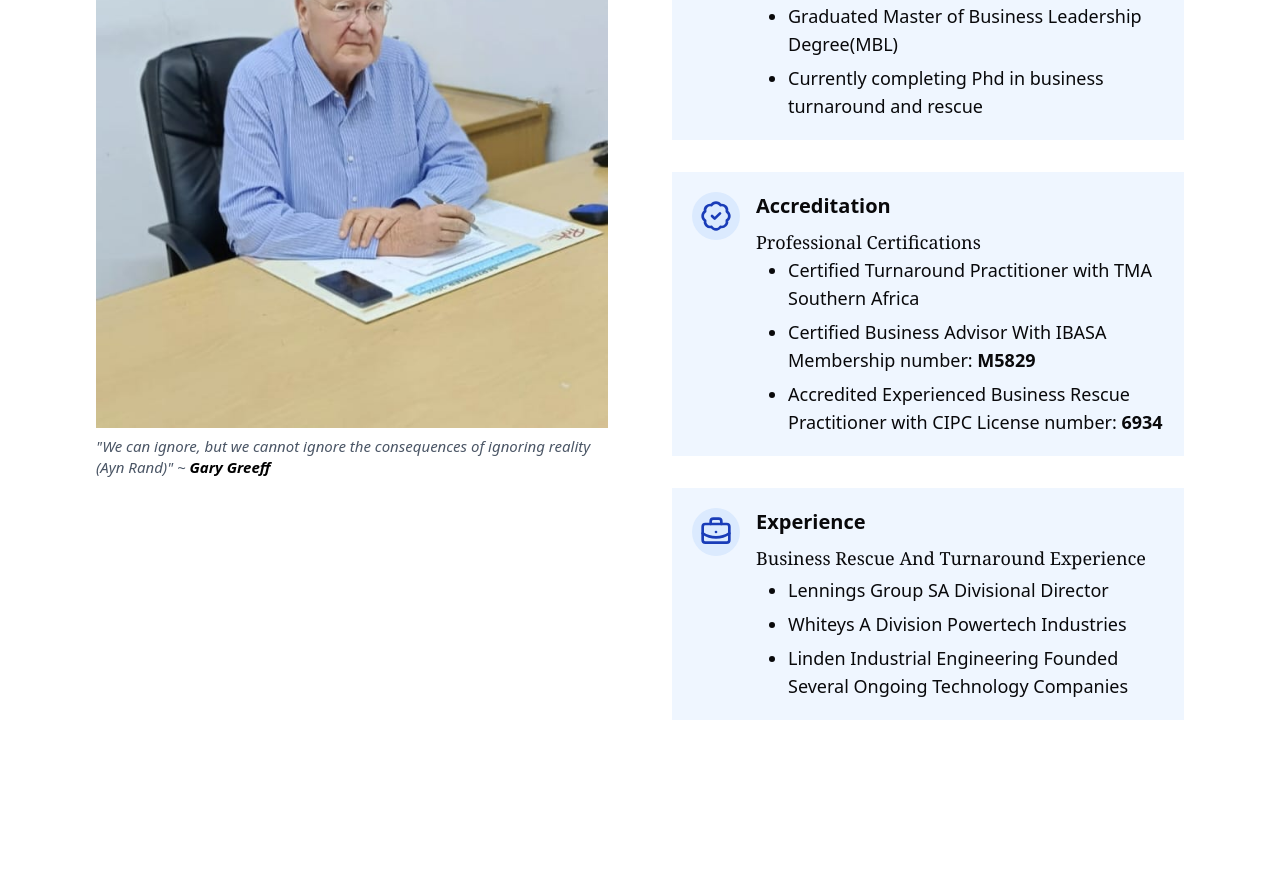
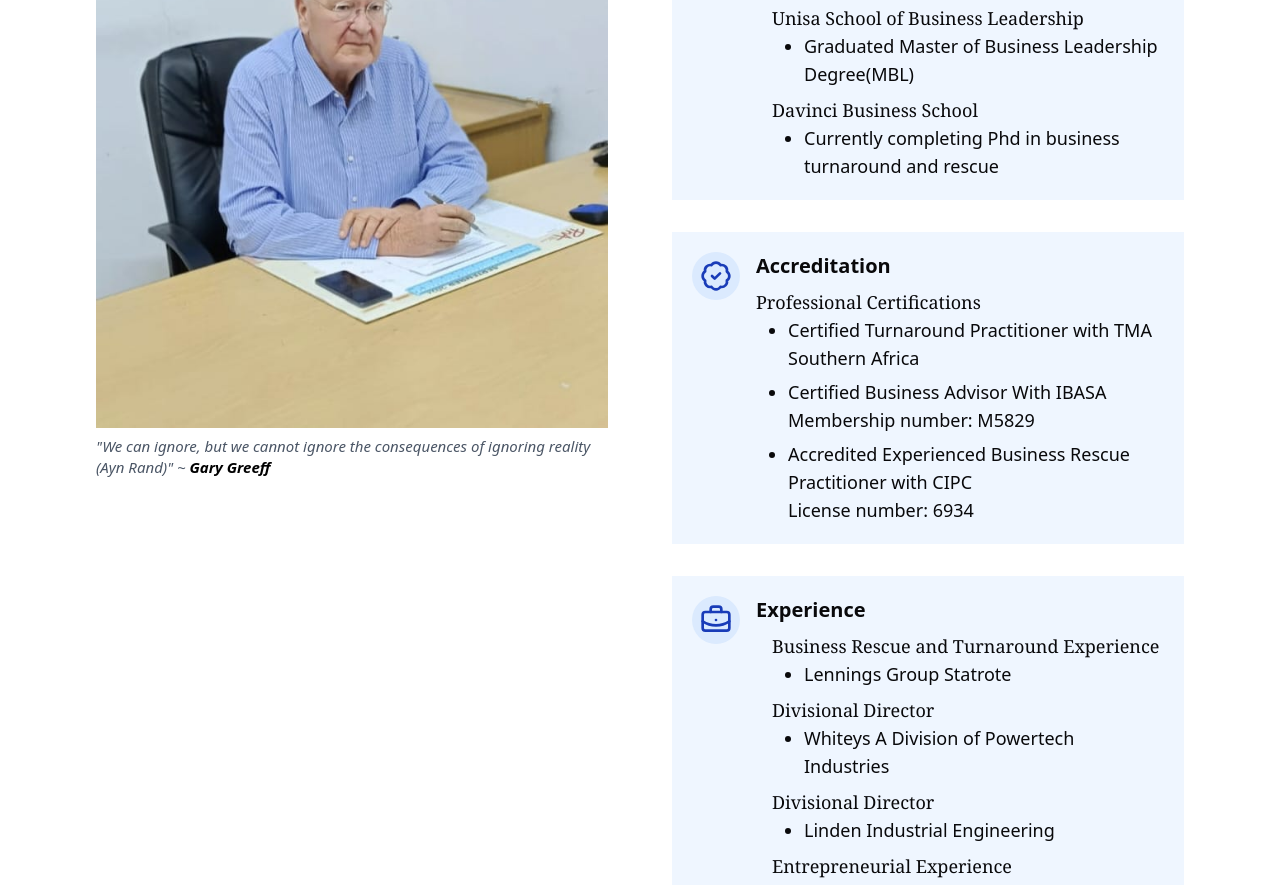
Before and after one commit to lebohangmdm/advisory, a Next.js app: page / in a window 1280 px wide. Shown: the part 2280-3165 px from the top of the page. Built offline with nearby package versions, Linux system fonts and the light colour scheme.

Commit message:
add and update some text in founder

```diff
--- a/app/components/Founder.tsx
+++ b/app/components/Founder.tsx
@@ -30,8 +30,7 @@ const Founder = () => {
           </div>
 
           <div className="space-y-4 sm:space-y-5 md:space-y-6 lg:space-y-8 ">
-            <div className="bg-blue-50 p-5  ">
-              <div>
+            <div className="bg-blue-50 p-5">
               <div className="flex items-start gap-4">
                 <div className="bg-blue-100 rounded-full p-2">
                   <GraduationCap size={32} className="text-blue-800" />
@@ -41,10 +40,39 @@ const Founder = () => {
                     Qualifications
                   </p>
                   <div className="mt-2">
+                    <div className="space-y-2 ml-4">
+                      <div>
                         <p className="text-base lg:text-lg font-medium font-serif">
                           University of South Africa
                         </p>
-                      <ul className="text-sm sm:text-base lg:text-lg space-y-1.5 list-disc ml-8">
+                        <ul className="text-sm sm:text-base lg:text-lg list-disc ml-8">
+                          <li>Graduated BCom Degree Unisa</li>
+                        </ul>
+                      </div>
+                      <div>
+                        <p className="text-base lg:text-lg font-medium font-serif ">
+                          Unisa School of Business Leadership
+                        </p>
+                        <ul className="text-sm sm:text-base lg:text-lg list-disc ml-8">
+                          <li>
+                            Graduated Master of Business Leadership Degree(MBL)
+                          </li>
+                        </ul>
+                      </div>
+
+                      <div>
+                        <p className="text-base lg:text-lg font-medium font-serif">
+                          Davinci Business School
+                        </p>
+                        <ul className="text-sm sm:text-base lg:text-lg  list-disc ml-8">
+                          <li>
+                            Currently completing Phd in business turnaround and
+                            rescue
+                          </li>
+                        </ul>
+                      </div>
+                    </div>
+                    {/* <ul className="text-sm sm:text-base lg:text-lg space-y-1.5 list-disc ml-8">
                         <li>Graduated BCom Degree Unisa</li>
                         <li>
                           Graduated Master of Business Leadership Degree(MBL)
@@ -53,8 +81,7 @@ const Founder = () => {
                           Currently completing Phd in business turnaround and
                           rescue
                         </li>
-                      </ul>
-                    </div>
+                      </ul> */}
                   </div>
                 </div>
               </div>
@@ -80,13 +107,17 @@ const Founder = () => {
                           Africa
                         </li>
                         <li>
-                          Certified Business Advisor With IBASA Membership
-                          number: <span className="font-semibold">M5829</span>
+                          Certified Business Advisor With IBASA{" "}
+                          <span className="block font-medium">
+                            Membership number: M5829
+                          </span>
                         </li>
                         <li>
                           Accredited Experienced Business Rescue Practitioner
-                          with CIPC License number:{" "}
-                          <span className="font-semibold">6934</span>
+                          with CIPC{" "}
+                          <span className="block font-medium">
+                            License number: 6934
+                          </span>
                         </li>
                       </ul>
                     </div>
@@ -106,17 +137,44 @@ const Founder = () => {
                       Experience
                     </p>
                     <div className="mt-2">
-                      <p className="text-base lg:text-lg font-medium font-serif mb-1 capitalize">
-                        Business rescue and turnaround experience
+                      <div className="space-y-2 ml-4">
+                        <div>
+                          <p className="text-base lg:text-lg font-medium font-serif">
+                            Business Rescue and Turnaround Experience
                           </p>
-                      <ul className="text-sm sm:text-base lg:text-lg space-y-1.5 list-disc ml-8">
-                        <li>Lennings Group SA Divisional Director</li>
-                        <li>Whiteys A Division Powertech Industries</li>
+                          <ul className="text-sm sm:text-base lg:text-lg list-disc ml-8">
+                            <li>Lennings Group Statrote</li>
+                          </ul>
+                        </div>
+                        <div>
+                          <p className="text-base lg:text-lg font-medium font-serif ">
+                            Divisional Director
+                          </p>
+                          <ul className="text-sm sm:text-base lg:text-lg list-disc ml-8">
+                            <li>Whiteys A Division of Powertech Industries</li>
+                          </ul>
+                        </div>
+
+                        <div>
+                          <p className="text-base lg:text-lg font-medium font-serif">
+                            Divisional Director
+                          </p>
+                          <ul className="text-sm sm:text-base lg:text-lg  list-disc ml-8">
+                            <li>Linden Industrial Engineering</li>
+                          </ul>
+                        </div>
+
+                        <div>
+                          <p className="text-base lg:text-lg font-medium font-serif">
+                            Entrepreneurial Experience
+                          </p>
+                          <ul className="text-sm sm:text-base lg:text-lg  list-disc ml-8">
                             <li>
-                          Linden Industrial Engineering Founded Several Ongoing
-                          Technology Companies
+                              Founded Several Ongoing Technology Companies
                             </li>
                           </ul>
+                        </div>
+                      </div>
                     </div>
                   </div>
                 </div>
```
Lines whose indentation alone changed are shown as unchanged.
